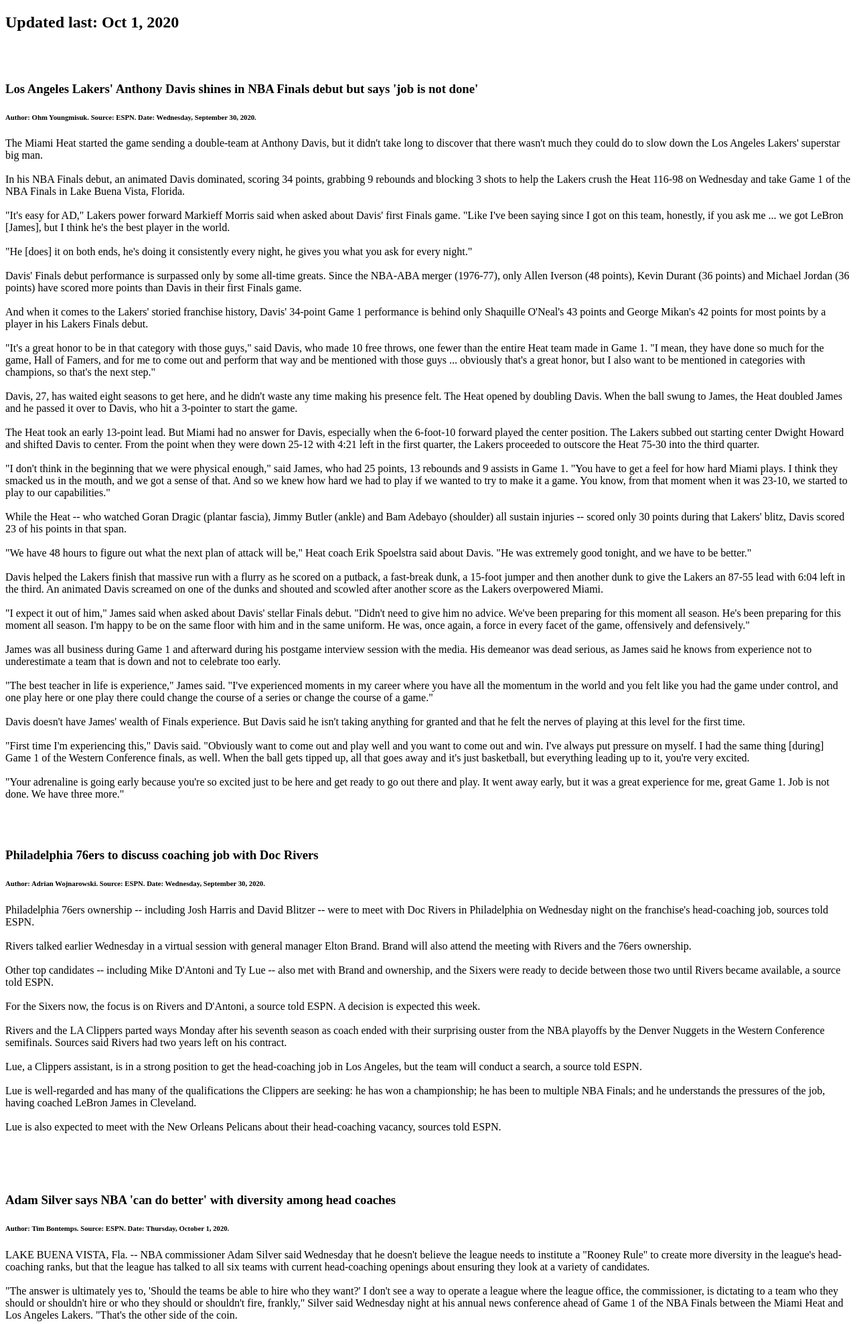
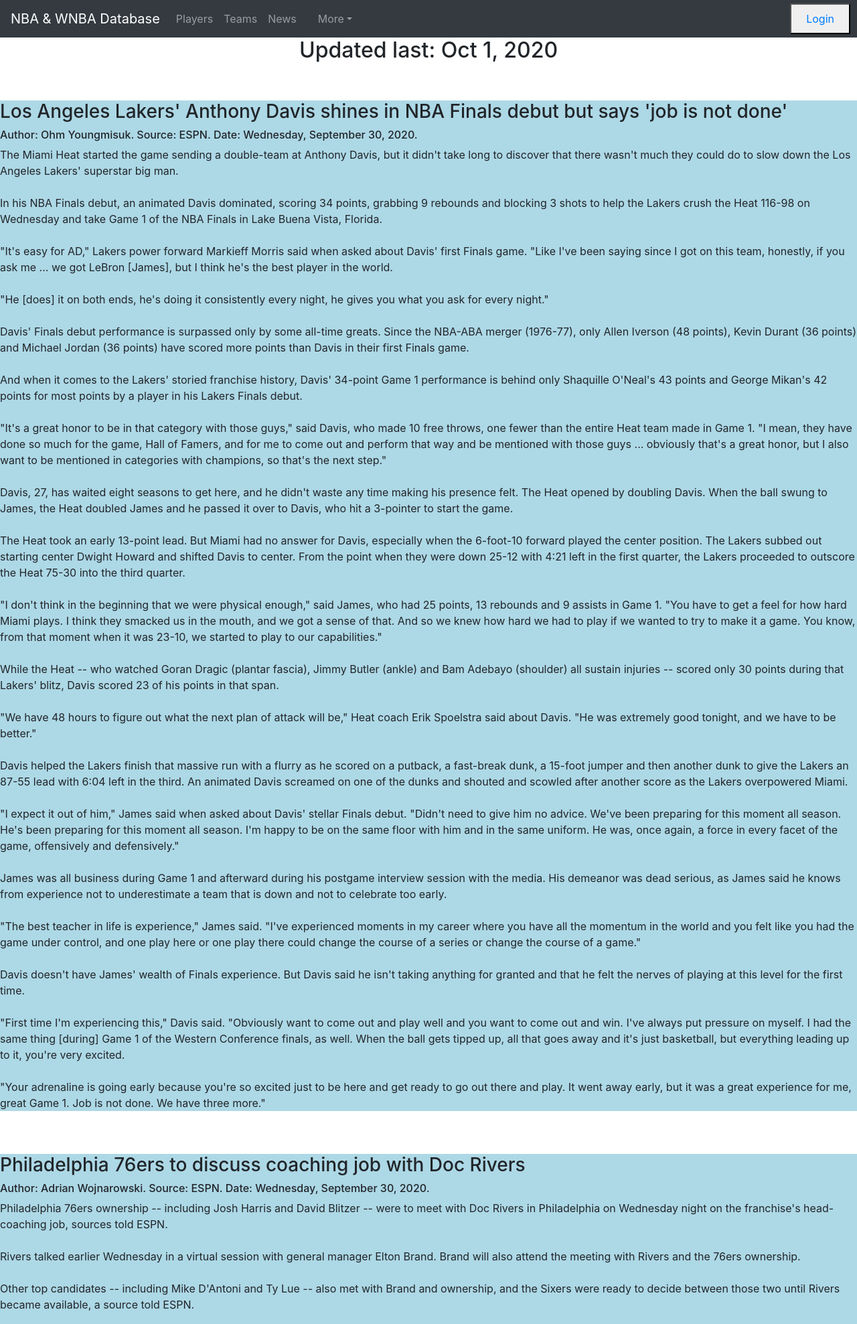
Before and after one commit to bibartanjha/teame9, a Flask app: page /News in a window 1280 px wide. Shown: the top 1977 px of the page at 67% size. Run offline with Flask 2, Linux system fonts and the light colour scheme; some libraries are stand-ins or nearby versions.

Commit message:
updated news

```diff
--- a/GCPcode/templates/news.html
+++ b/GCPcode/templates/news.html
@@ -1,14 +1,14 @@
-{% extends 'base_players_teams_news.html' %}
+{% extends 'index.html' %}
 
 {% block head %}
 <title>Latest News</title>
 {% endblock %}
 
 {% block body %}
-<article class="nba-news">
-    <h1>Updated last: Oct 1, 2020</h1>
+<h2 style="text-align: center">Updated last: Oct 1, 2020</h2>
+<article>
     <br><br>
-    <article class="news-1">
+    <article style="background-color:lightblue">
         <h3>Los Angeles Lakers' Anthony Davis shines in NBA Finals debut but says 'job is not done'</h3>
         <h6>Author: Ohm Youngmisuk. Source: ESPN. Date: Wednesday, September 30, 2020.</h6>
         <p>
@@ -35,7 +35,7 @@
 		</p>
     </article>
     <br><br>
-    <article class="news-2">
+    <article style="background-color:lightblue">
         <h3>Philadelphia 76ers to discuss coaching job with Doc Rivers</h3>
         <h6>Author: Adrian Wojnarowski. Source: ESPN. Date: Wednesday, September 30, 2020.</h6>
         <p>
@@ -50,7 +50,7 @@
 		</p>
     </article>
     <br><br>
-    <article class="news-3">
+    <article style="background-color:lightblue">
         <h3>Adam Silver says NBA 'can do better' with diversity among head coaches</h3>
         <h6>Author: Tim Bontemps. Source: ESPN. Date: Thursday, October 1, 2020.</h6>
         <p>
```
Also changed, not shown: GCPcode/templates/base123.html (deleted, +0 -11 lines).
